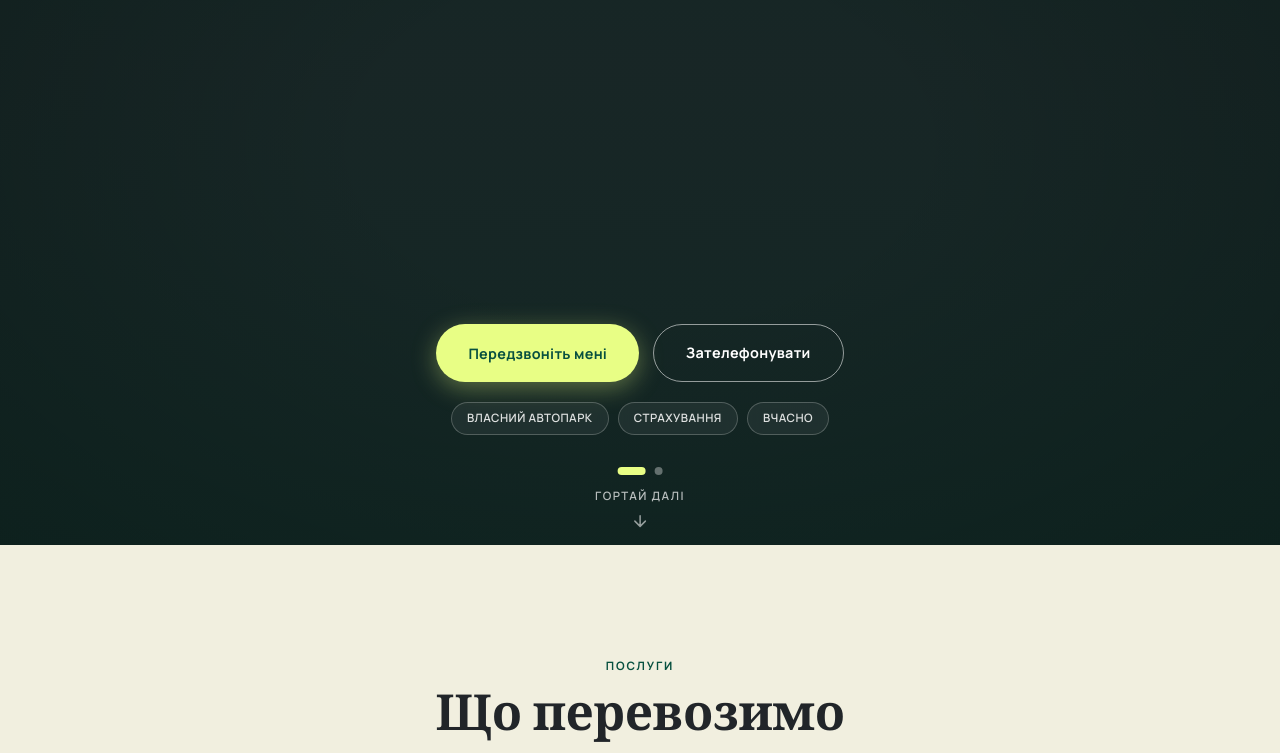
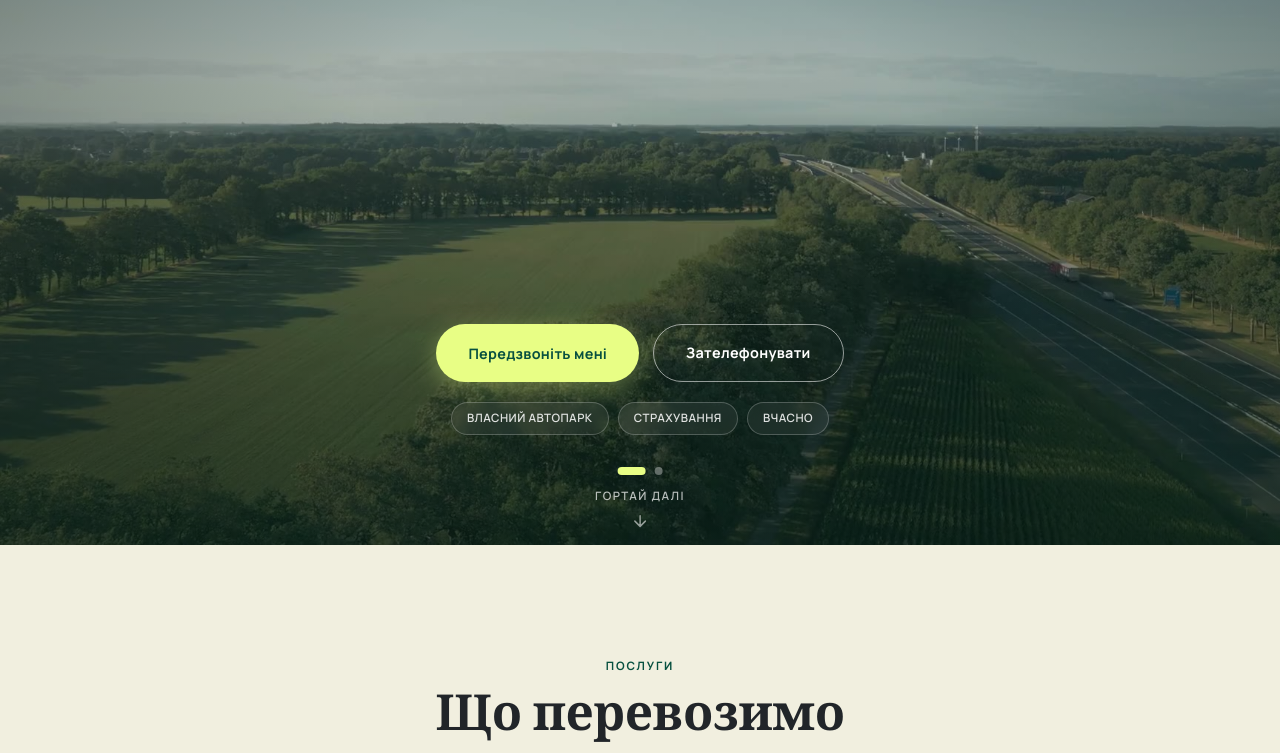
Before and after one commit to Vodilazila/shiftua, a plain HTML site: page index.html in a window 1280 px wide. Shown: the part 255-1008 px from the top of the page. Drawn offline with nearby package versions, Linux system fonts and the light colour scheme.

Commit message:
Fix hero first paint — CSS poster background

```diff
--- a/index.html
+++ b/index.html
@@ -269,6 +269,16 @@
       opacity: 0;
       transition: opacity 1.4s ease;
       pointer-events: none;
+      background-color: #072820;
+      background-position: center;
+      background-size: cover;
+      background-repeat: no-repeat;
+    }
+    .hero__slide[data-index="0"] {
+      background-image: url("assets/video/poster-1.jpg");
+    }
+    .hero__slide[data-index="1"] {
+      background-image: url("assets/video/poster-2.jpg");
     }
     .hero__slide.is-active {
       opacity: 1;
@@ -279,8 +289,7 @@
       height: 100%;
       object-fit: cover;
       opacity: 0;
-      transition: opacity 0.45s ease;
-      background: #072820;
+      transition: opacity 0.5s ease;
     }
     .hero__slide video.is-ready {
       opacity: 1;
```
